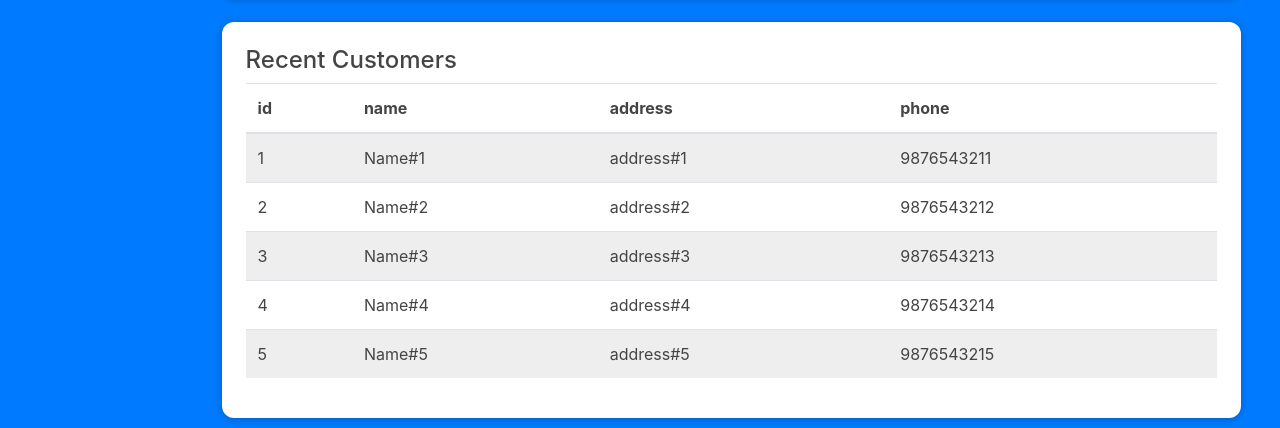
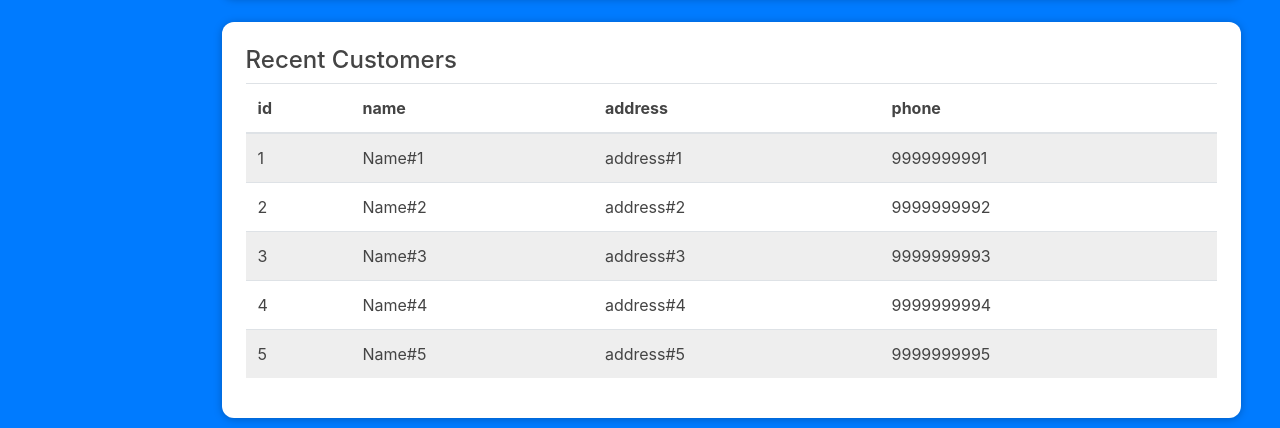
Before and after one commit to quadri-haider-ali/fashup, a React (Create React App) app: page / in a window 1280 px wide. Shown: the part 1343-1771 px from the top of the page. Built offline with nearby package versions, Linux system fonts and the light colour scheme.

Commit message:
updating action tables

```diff
--- a/src/components/pages/Dashboard.js
+++ b/src/components/pages/Dashboard.js
@@ -18,11 +18,11 @@ const recent_products = [
 const delivery_agents = [];
 
 const recent_customers = [
-    {id:1,name:'Name#1',address:'address#1',phone:'9876543211'},
-    {id:2,name:'Name#2',address:'address#2',phone:'9876543212'},
-    {id:3,name:'Name#3',address:'address#3',phone:'9876543213'},
-    {id:4,name:'Name#4',address:'address#4',phone:'9876543214'},
-    {id:5,name:'Name#5',address:'address#5',phone:'9876543215'},
+    {id:1,name:'Name#1',address:'address#1',phone:'9999999991'},
+    {id:2,name:'Name#2',address:'address#2',phone:'9999999992'},
+    {id:3,name:'Name#3',address:'address#3',phone:'9999999993'},
+    {id:4,name:'Name#4',address:'address#4',phone:'9999999994'},
+    {id:5,name:'Name#5',address:'address#5',phone:'9999999995'},
 ];
 
 const recent_orders = [
```
